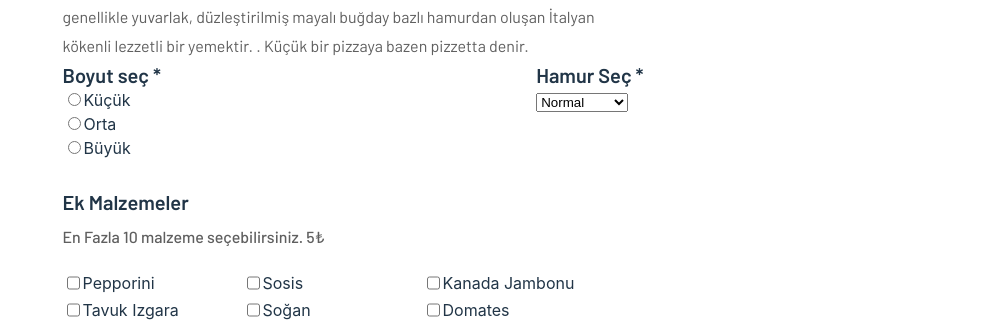
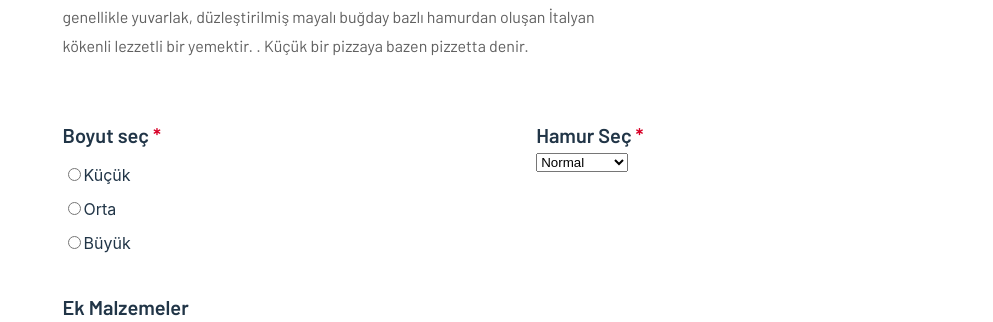
Before and after one commit to aleyna-yildizli/pizza-adv, a React (Vite) app: page /pizza in a window 1280 px wide. Shown: the part 408-730 px from the top of the page, without its empty margins (287-1280 px from the left). Built offline with nearby package versions, Linux system fonts and the light colour scheme; no server answers.

Commit message:
sizeSelection Style Changed

```diff
--- a/src/pages/OrderPage/index.jsx
+++ b/src/pages/OrderPage/index.jsx
@@ -138,7 +138,8 @@ export default function OrderPage (){
 
             <div className='sizeSelection'>
             <FormGroup id="size-radio">
-            <p className='sizeSelectionTitle'>Boyut seç *</p>
+            <p className='sizeSelectionTitle'>Boyut seç <span className='sizeSelectionRedTitle'>*</span></p>
+            <div className='sizeSelectionOption'>
             <Input
               id="kucukBoy"
               name="size"
@@ -148,7 +149,8 @@ export default function OrderPage (){
               checked={formData.size == "kucukBoy"}
             />
             <Label for="kucukBoy">Küçük</Label>
-            <br />
+            </div>
+            <div className='sizeSelectionOption'>
             <Input
               id="ortaBoy"
               name="size"
@@ -158,7 +160,8 @@ export default function OrderPage (){
               checked={formData.size == "ortaBoy"}
             />
             <Label for="ortaBoy">Orta</Label>
-            <br />
+            </div>
+            <div className='sizeSelectionOption'>
             <Input
               id="buyukBoy"
               name="size"
@@ -168,10 +171,11 @@ export default function OrderPage (){
               checked={formData.size == "buyukBoy"}
             />
             <Label for="buyukBoy">Büyük</Label>
+            </div>
             </FormGroup>
 
              <FormGroup>
-            <Label for="hamurSec" className='sizeSelectionTitle'>Hamur Seç *</Label> <br />
+            <Label for="hamurSec" className='sizeSelectionTitle'>Hamur Seç <span className='sizeSelectionRedTitle'>*</span></Label> <br />
             <Input
               id="hamur"
               name="hamur"
--- a/src/pages/OrderPage/style.css
+++ b/src/pages/OrderPage/style.css
@@ -73,7 +73,9 @@ margin-top: 10px;
   display: flex;
   flex-direction: row;
   justify-content: space-between;
-  align-items: start
+  align-items: start;
+  margin-top: 70px;
+
 }
 
 .sizeSelectionTitle {
@@ -84,6 +86,15 @@ margin-top: 10px;
   letter-spacing: 0em;
   text-align: left;
   margin: 0;
+  margin-bottom: 15px;
+}
+
+.sizeSelectionRedTitle {
+  color: #D80027
+}
+
+.sizeSelectionOption {
+  margin-bottom: 10px;
 }
 
 .ingredientHeader {
```
